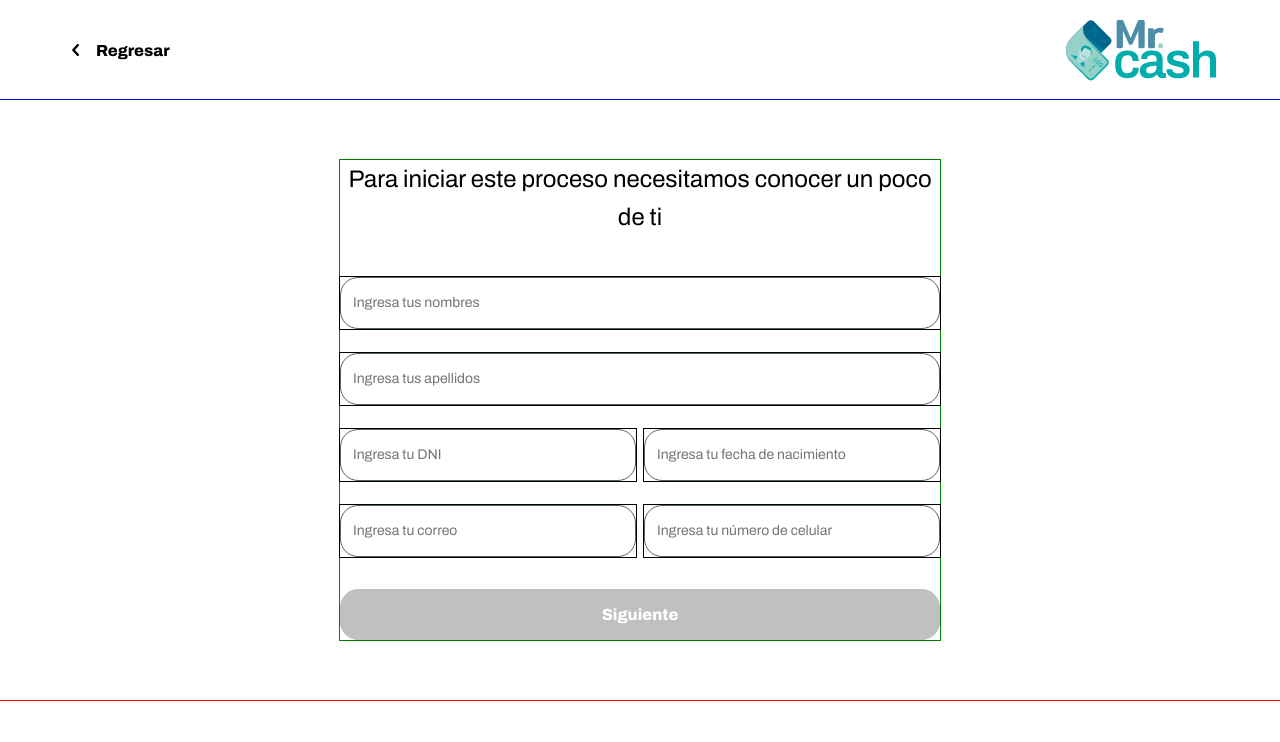
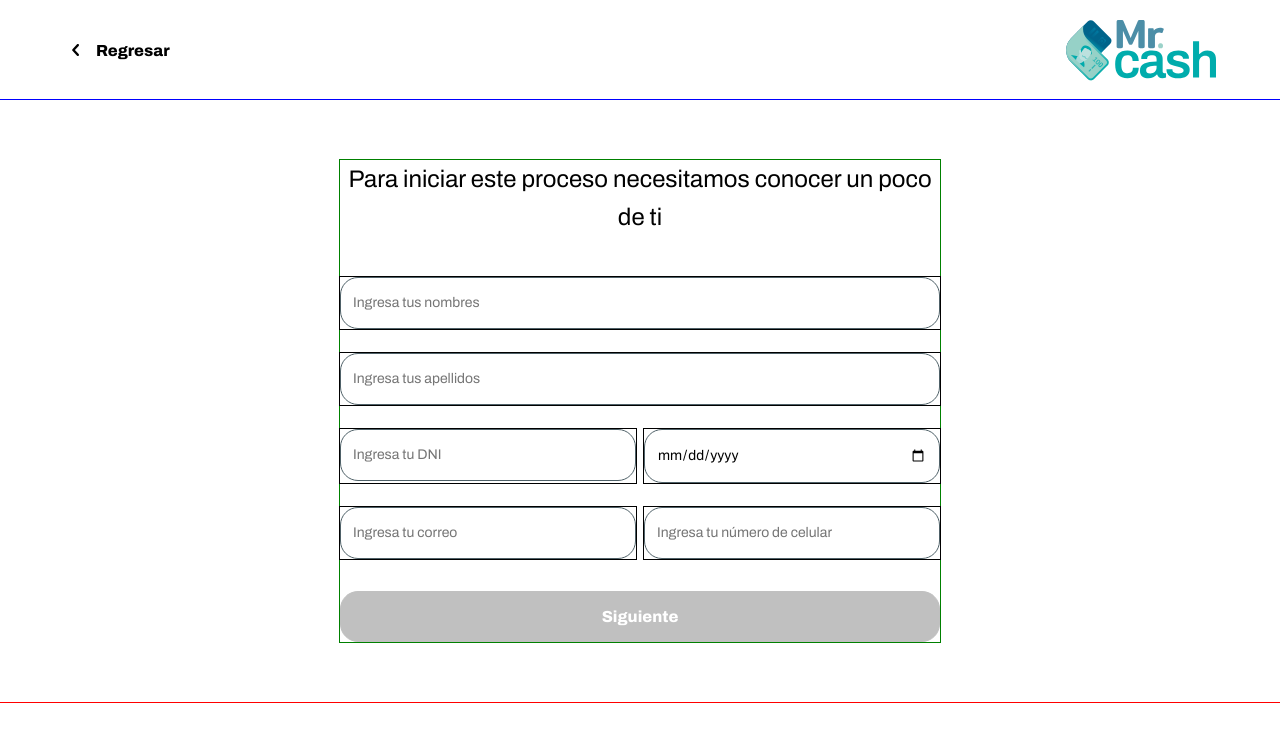
Before and after one commit to keratech-peru/mrcash-frontend, a React (Create React App) app: page /register in a window 1280 px wide. Shown: the top 742 px of the page. Built offline with nearby package versions, Linux system fonts and the light colour scheme.

Commit message:
Se instaló la dependencia react-datepicker y además, se creó un componente de eso

```diff
--- a/package.json
+++ b/package.json
@@ -11,6 +11,7 @@
     "@types/react": "^18.2.21",
     "@types/react-dom": "^18.2.7",
     "react": "^18.2.0",
+    "react-datepicker": "^4.18.0",
     "react-dom": "^18.2.0",
     "react-router-dom": "^6.16.0",
     "react-scripts": "5.0.1",
@@ -40,5 +41,8 @@
       "last 1 firefox version",
       "last 1 safari version"
     ]
+  },
+  "devDependencies": {
+    "@types/react-datepicker": "^4.15.0"
   }
 }
--- a/src/components/Form/Form.css
+++ b/src/components/Form/Form.css
@@ -12,7 +12,7 @@
 
 .double_input {
   width: 100%;
-  display: flex;
-  align-items: center;
+  display: grid;
+  grid-template-columns: repeat(2, 1fr);
   gap: 8px;
 }
--- a/src/components/Form/Form.tsx
+++ b/src/components/Form/Form.tsx
@@ -58,6 +58,7 @@ const Form = () => {
           />
           <Input
             name="birthday"
+            type="date"
             placeholder={placeholders["birthday"]}
             value={data["birthday"]}
             isValid={validations["birthday"]}
--- a/src/components/Input/Input.tsx
+++ b/src/components/Input/Input.tsx
@@ -7,6 +7,7 @@ import { FormFieldsInterface } from "../../utils/types";
 
 interface InputProps {
   name: string;
+  type?: string;
   placeholder: string;
   maxLength?: number;
   value?: string;
@@ -17,6 +18,7 @@ interface InputProps {
 const Input = (
   {
     name,
+    type = "text",
     placeholder,
     maxLength = 100,
     value = "",
@@ -41,6 +43,7 @@ const Input = (
       <div className={inputClassName}>
         <input
           className="input__field"
+          type={type}
           name={name}
           placeholder={placeholder}
           maxLength={maxLength}
```
Also changed, not shown: src/components/DatePickerElement/DatePickerElement.css (added, +17 -0 lines), src/components/DatePickerElement/DatePickerElement.tsx (added, +25 -0 lines), 1 other file (tests, documents, lock files or other folders).
